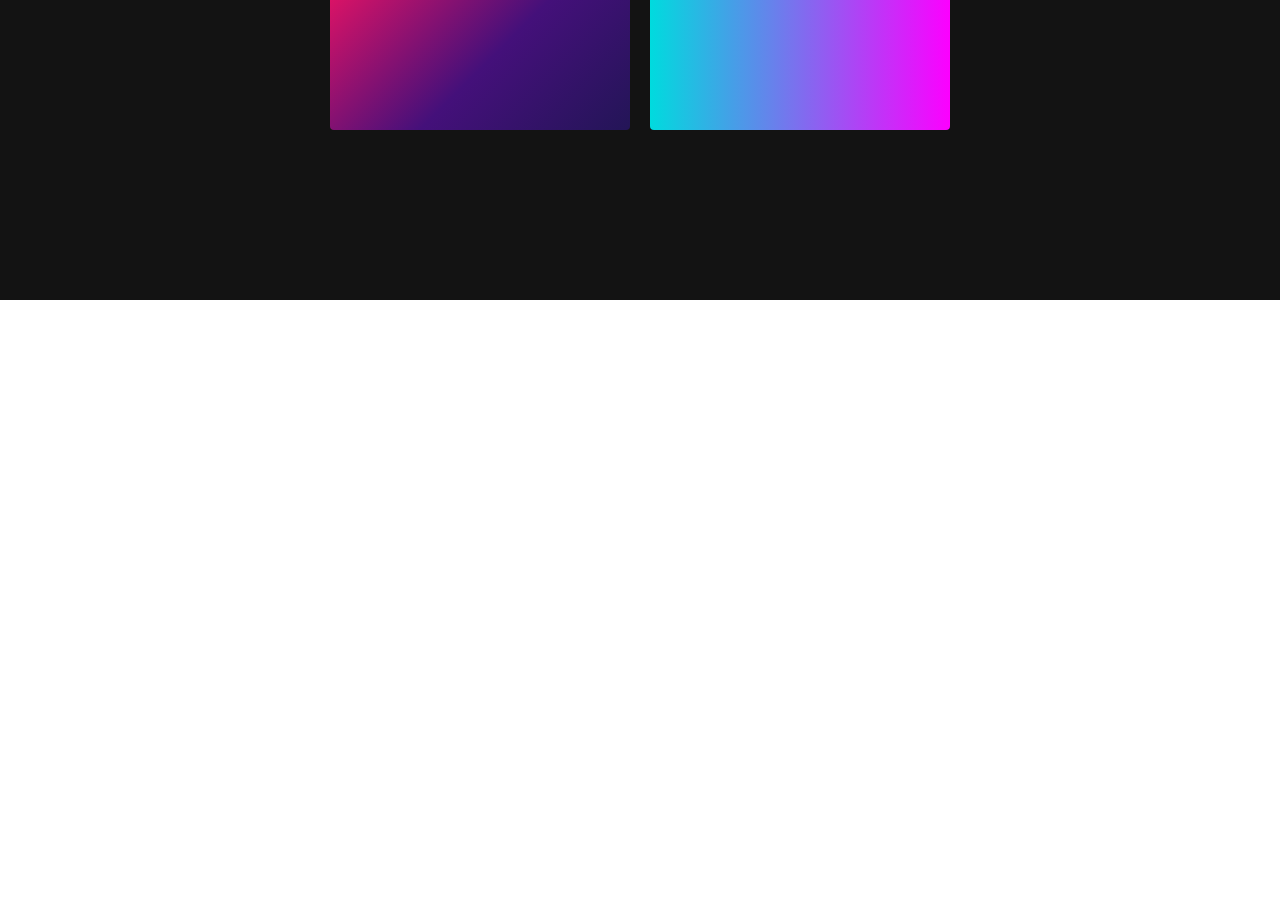
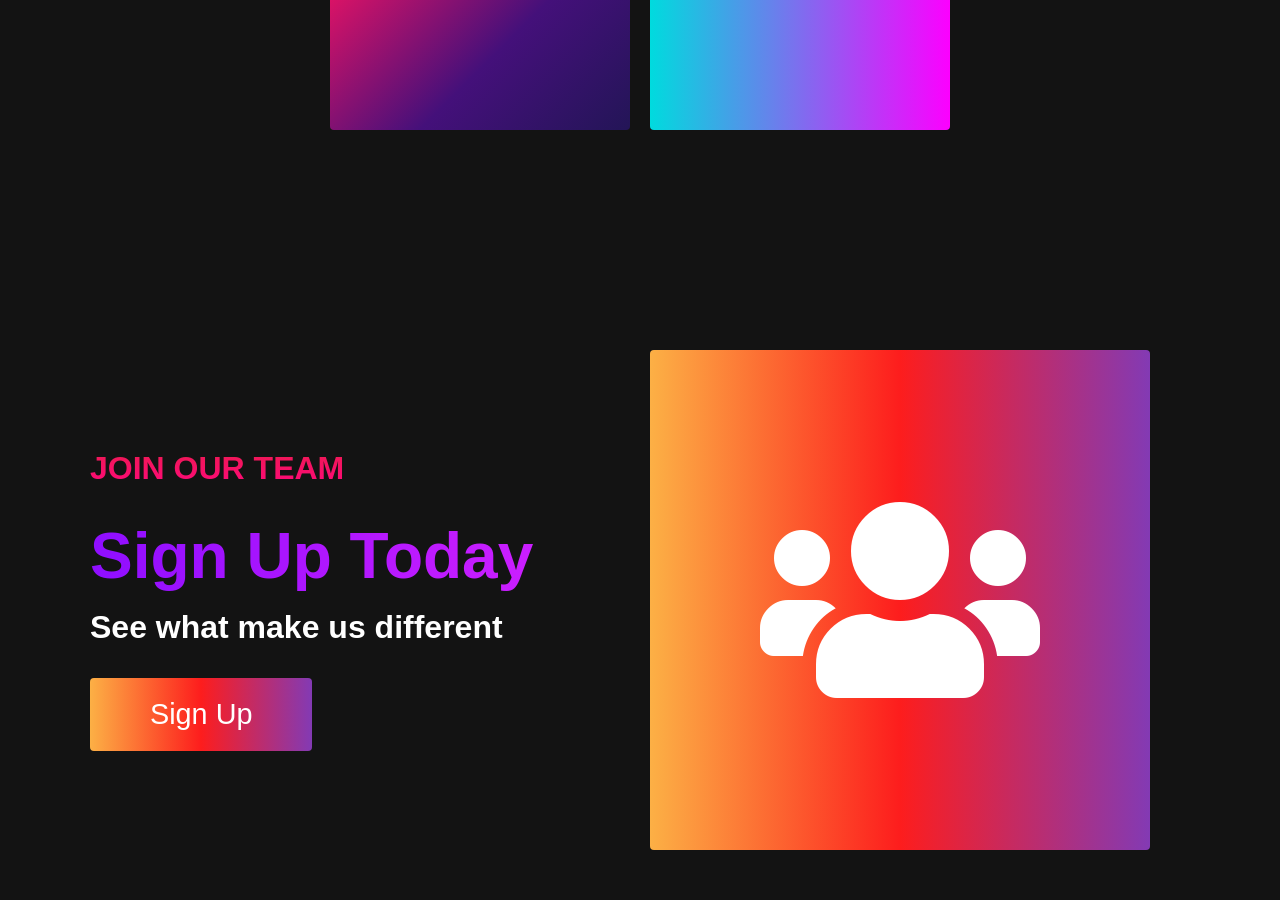
Before and after one commit to Robertosousa86/smooth-scrolling-website, a plain HTML site: page index.html in a window 1280 px wide. Shown: the part 2488-3388 px from the top of the page. Before the commit the page ends 2788 px from the top, so only its background shows below. Drawn offline with Linux system fonts and the light colour scheme.

Commit message:
Creating and styling sign-up section

```diff
--- a/index.html
+++ b/index.html
@@ -86,6 +86,22 @@
       </div>
     </div>
   </div>
+
+  <!-- Features Section -->
+  <div class="main" id="sign-up">
+    <div class="main__container">
+      <div class="main__content">
+        <h1>Join our Team</h1>
+        <h2>Sign Up Today</h2>
+        <p>See what make us different</p>
+        <button class="main__btn"><a href="#">Sign Up</a></button>
+      </div>
+      <div class="main__img--container">
+        <div class="main__img--card" id="card-2"><i class="fas fa-users"></i></div>
+      </div>
+    </div>
+  </div>
+
   <script src="app.js"></script>
 </body>
 
```
